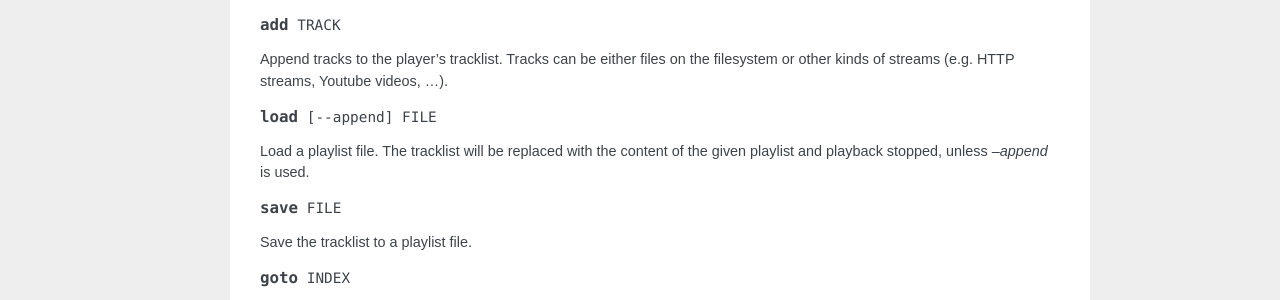
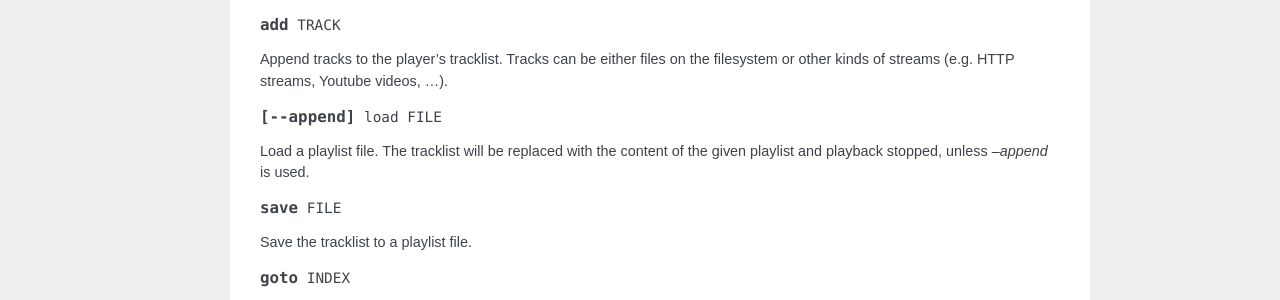
Before and after one commit to ghedo/grooved, a Sphinx documentation site: the page built from docs/groovectl.rst, in a window 1280 px wide. Shown: the part 784-1084 px from the top of the page. Built offline with Sphinx 7.4.7, drawn with Linux system fonts in a browser that asks for light colours.

```diff
--- a/README.rst
+++ b/README.rst
@@ -80,7 +80,7 @@ plugin`_ and add the following section to your configuration file:
 .. code-block:: yaml
 
    play:
-       command: groovectl load --append
+       command: groovectl --append load
 
 then use the `beet play` command to search for tracks:
 
--- a/docs/groovectl.rst
+++ b/docs/groovectl.rst
@@ -48,7 +48,7 @@ Stop playback and clear tracklist.
 Append tracks to the player's tracklist. Tracks can be either files on the
 filesystem or other kinds of streams (e.g. HTTP streams, Youtube videos, ...).
 
-.. option:: load [--append] FILE
+.. option:: [--append] load FILE
 
 Load a playlist file. The tracklist will be replaced with the content of the
 given playlist and playback stopped, unless `--append` is used.
```
Also changed, not shown: 1 other file.
